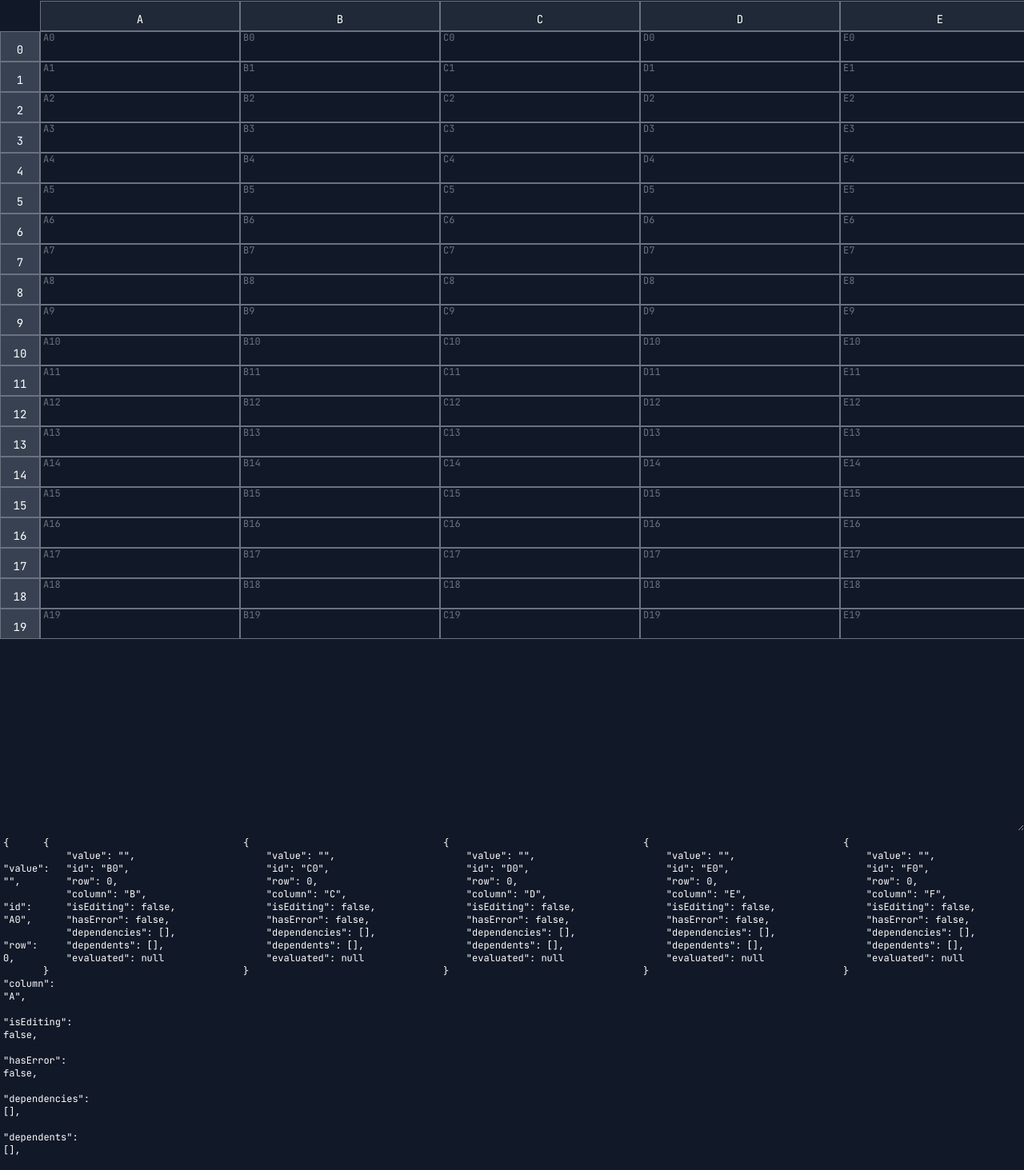
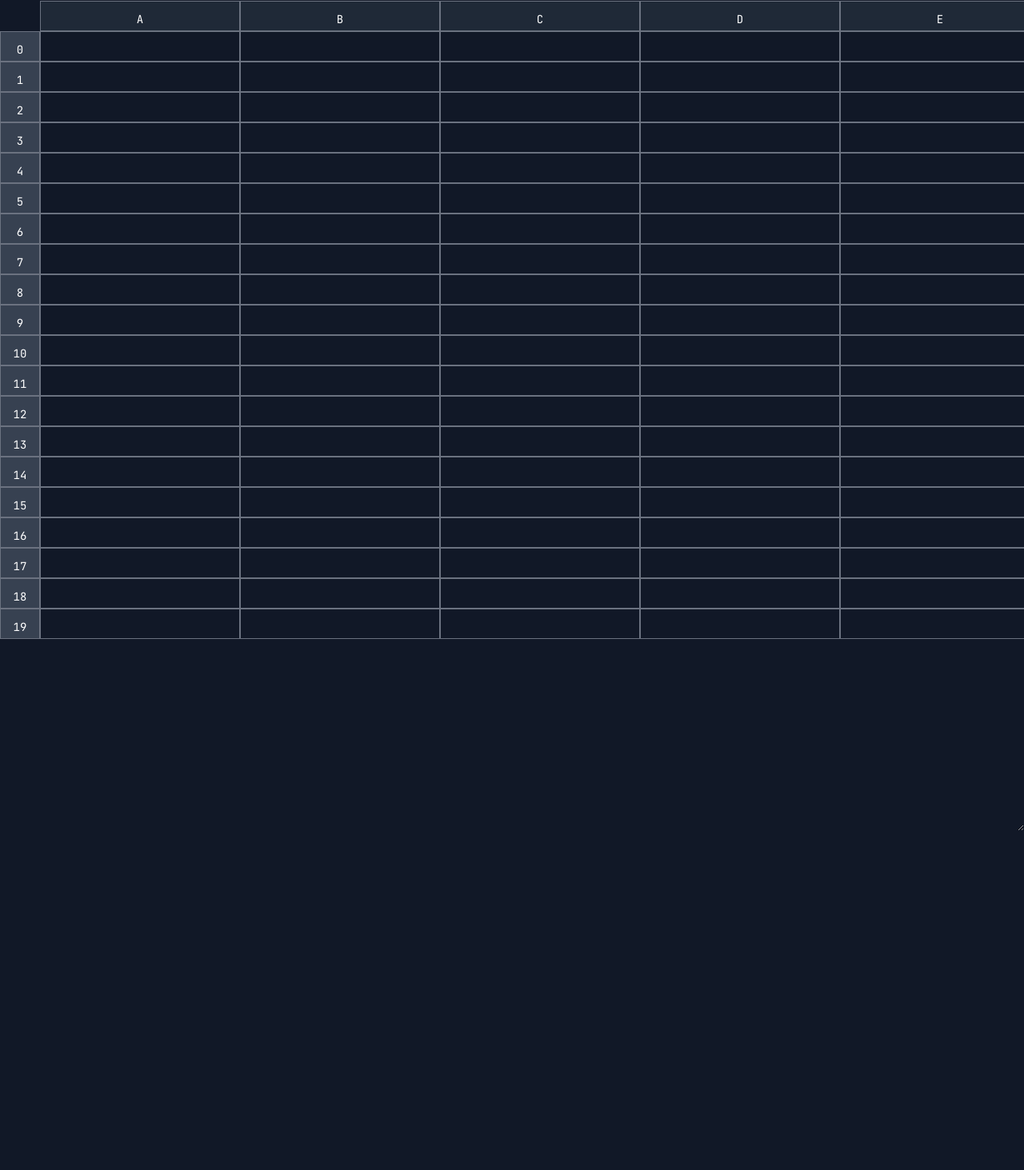
Before and after one commit to JacobZwang/javascript-spreadsheet, a Vue app: page / in a window 1280 px wide. Shown: the part 51-1514 px from the top of the page at 80% size. After the commit the page ends 1097 px from the top, so only its background shows below. Built offline with nearby package versions, Linux system fonts and the light colour scheme.

Commit message:
improved debug info layout

```diff
--- a/src/stores/options.ts
+++ b/src/stores/options.ts
@@ -3,7 +3,7 @@ import { defineStore } from "pinia";
 export const useDebugStore = defineStore("debug", {
   state() {
     return {
-      showDebug: true,
+      showDebug: false,
     };
   },
 });
--- a/src/views/SheetView.vue
+++ b/src/views/SheetView.vue
@@ -1,5 +1,5 @@
 <script lang="ts" setup>
-import { onMounted, onUpdated, reactive, ref } from "vue";
+import { onMounted, onUpdated, reactive, ref, watch } from "vue";
 import Cell from "../components/SheetCell.vue";
 import { useDebugStore } from "../stores/options";
 
@@ -172,13 +172,15 @@ onMounted(() => {
   });
 });
 
+watch(continuous, tick);
+
 onUpdated(() => {
   if (!continuous.value) looping.value = false;
 });
 </script>
 
 <template>
-  <div class="flex items-center justify-center p-4">
+  <div class="flex items-center justify-center p-4 gap-8">
     <div class="inline-flex text-sm whitespace-nowrap gap-4 items-center">
       <input type="checkbox" v-model="continuous" />
       <p>continuous refresh</p>
@@ -197,7 +199,12 @@ onUpdated(() => {
     v-for="row in state.rows"
     :key="row.index"
   >
-    <div class="text-center input !bg-gray-700 mt-auto">
+    <div
+      class="text-center input !bg-gray-700 mt-auto"
+      :class="{
+        'h-full': debug.showDebug,
+      }"
+    >
       {{ row.index }}
     </div>
 
@@ -207,27 +214,14 @@ onUpdated(() => {
       </div>
 
       <Cell :cell="cell" @update="tick" />
+
+      <div v-if="debug.showDebug" class="text-xs whitespace-pre-wrap">
+        {{ JSON.stringify(cell, null, 4) }}
+      </div>
     </div>
   </div>
 
   <div>
     <textarea name="" id="" cols="30" rows="10" :value="postScript"> </textarea>
   </div>
-
-  <div v-if="debug.showDebug">
-    <div
-      class="grid"
-      :style="{
-        gridTemplateColumns: columns.map((c) => c.width + 'px').join(' '),
-      }"
-      v-for="row in state.rows"
-      :key="row.index"
-    >
-      <div v-for="cell in row.cells" :key="cell.column" class="mb-2 px-1">
-        <div class="text-xs whitespace-pre-wrap">
-          {{ JSON.stringify(cell, null, 4) }}
-        </div>
-      </div>
-    </div>
-  </div>
 </template>
```
